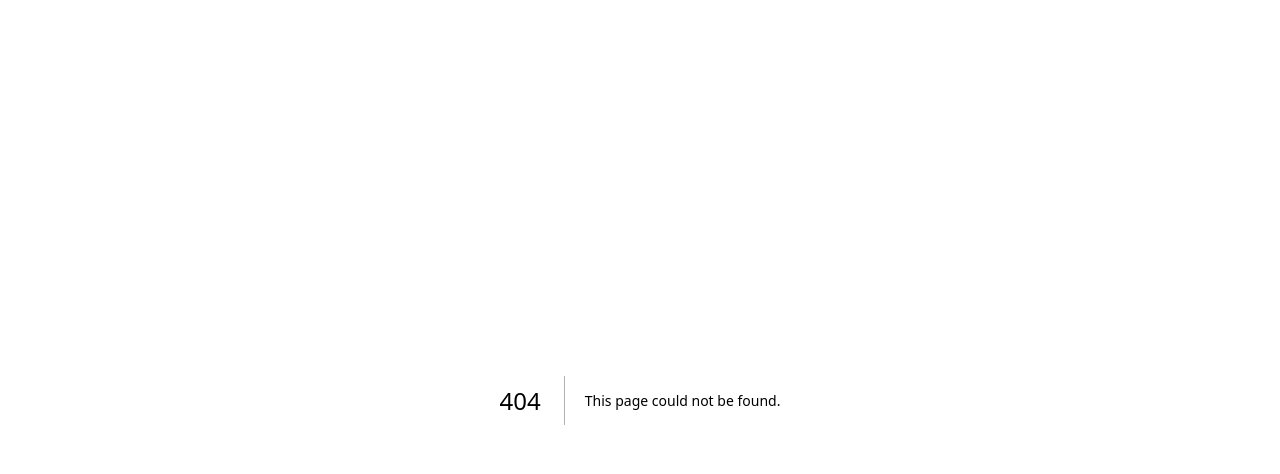
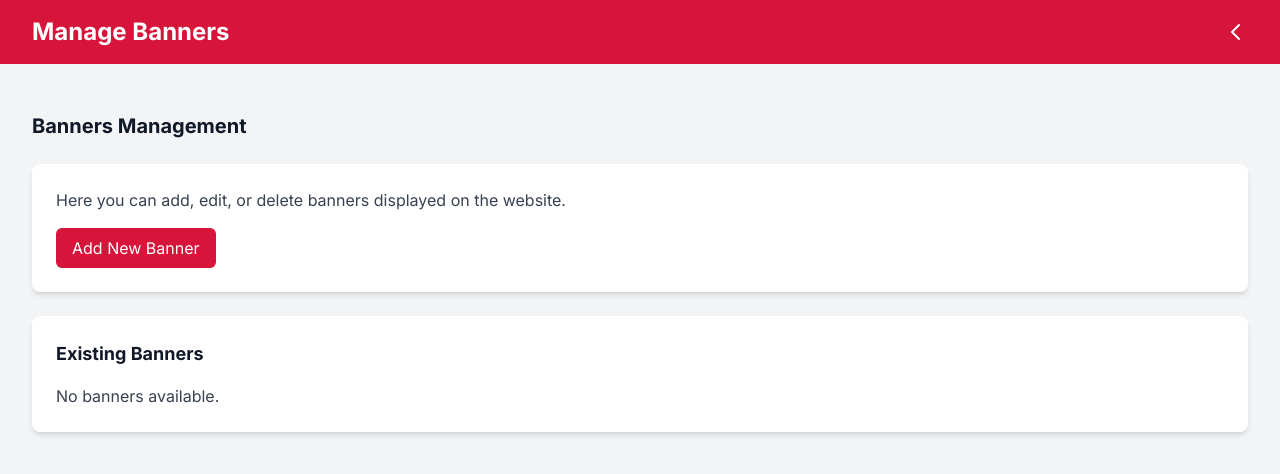
Before and after one commit to user38003/Cap-B, a Next.js app: page /admin/banners in a window 1280 px wide. Before the commit this address had no page. Shown: the top 474 px of the page. Built offline with nearby package versions, Linux system fonts and the light colour scheme.

Commit message:
banner update

```diff
--- /dev/null
+++ b/app/admin/banners/page.tsx
@@ -0,0 +1,50 @@
+'use client';
+
+export default function BannersPage() {
+    return (
+        <div className="min-h-screen bg-gray-100">
+            <header className="bg-[#d7153a] text-white py-4">
+                <div className="max-w-7xl mx-auto px-4 sm:px-6 lg:px-8 flex justify-between items-center">
+                    <h1 className="text-2xl font-bold">Manage Banners</h1>
+                    <a
+                        href="/admin"
+                        className="text-white hover:text-white/80"
+                    >
+                        <svg
+                            xmlns="http://www.w3.org/2000/svg"
+                            className="h-6 w-6"
+                            fill="none"
+                            viewBox="0 0 24 24"
+                            stroke="currentColor"
+                        >
+                            <path
+                                strokeLinecap="round"
+                                strokeLinejoin="round"
+                                strokeWidth={2}
+                                d="M15 19l-7-7 7-7"
+                            />
+                        </svg>
+                    </a>
+                </div>
+            </header>
+            <main className="max-w-7xl mx-auto px-4 sm:px-6 lg:px-8 py-12">
+                <h2 className="text-xl font-bold text-gray-900 mb-6">Banners Management</h2>
+                <div className="bg-white shadow-md rounded-lg p-6">
+                    <p className="text-gray-700 mb-4">
+                        Here you can add, edit, or delete banners displayed on the website.
+                    </p>
+                    <button
+                        onClick={() => alert('Add Banner functionality coming soon!')}
+                        className="px-4 py-2 bg-[#d7153a] text-white rounded-md hover:bg-[#b01232] transition-colors"
+                    >
+                        Add New Banner
+                    </button>
+                </div>
+                <div className="bg-white shadow-md rounded-lg p-6 mt-6">
+                    <h3 className="text-lg font-bold text-gray-900 mb-4">Existing Banners</h3>
+                    <p className="text-gray-700">No banners available.</p>
+                </div>
+            </main>
+        </div>
+    );
+}
--- a/app/admin/page.tsx
+++ b/app/admin/page.tsx
@@ -46,7 +46,10 @@ export default function AdminPage() {
                         <p className="text-gray-700 mb-4">
                             View and manage user profiles and permissions.
                         </p>
-                        <button className="px-4 py-2 bg-[#d7153a] text-white rounded-md hover:bg-[#b01232] transition-colors">
+                        <button
+                            onClick={() => (window.location.href = '/admin/user-profiles')}
+                            className="px-4 py-2 bg-[#d7153a] text-white rounded-md hover:bg-[#b01232] transition-colors"
+                        >
                             Go to User Profiles
                         </button>
                     </div>
@@ -55,7 +58,10 @@ export default function AdminPage() {
                         <p className="text-gray-700 mb-4">
                             Update homepage banners and promotional content.
                         </p>
-                        <button className="px-4 py-2 bg-[#d7153a] text-white rounded-md hover:bg-[#b01232] transition-colors">
+                        <button
+                            onClick={() => (window.location.href = '/admin/banners')}
+                            className="px-4 py-2 bg-[#d7153a] text-white rounded-md hover:bg-[#b01232] transition-colors"
+                        >
                             Go to Banners
                         </button>
                     </div>
--- /dev/null
+++ b/app/admin/user-profiles/page.tsx
@@ -0,0 +1,40 @@
+'use client';
+
+export default function UserProfilesPage() {
+    return (
+        <div className="min-h-screen bg-gray-100">
+            <header className="bg-[#d7153a] text-white py-4">
+                <div className="max-w-7xl mx-auto px-4 sm:px-6 lg:px-8 flex justify-between items-center">
+                    <h1 className="text-2xl font-bold">Manage User Profiles</h1>
+                    <a
+                        href="/admin"
+                        className="text-white hover:text-white/80"
+                    >
+                        <svg
+                            xmlns="http://www.w3.org/2000/svg"
+                            className="h-6 w-6"
+                            fill="none"
+                            viewBox="0 0 24 24"
+                            stroke="currentColor"
+                        >
+                            <path
+                                strokeLinecap="round"
+                                strokeLinejoin="round"
+                                strokeWidth={2}
+                                d="M15 19l-7-7 7-7"
+                            />
+                        </svg>
+                    </a>
+                </div>
+            </header>
+            <main className="max-w-7xl mx-auto px-4 sm:px-6 lg:px-8 py-12">
+                <h2 className="text-xl font-bold text-gray-900 mb-6">User Profiles Management</h2>
+                <div className="bg-white shadow-md rounded-lg p-6">
+                    <p className="text-gray-700">
+                        Here you can view, edit, or delete user profiles and manage their permissions.
+                    </p>
+                </div>
+            </main>
+        </div>
+    );
+}
```
